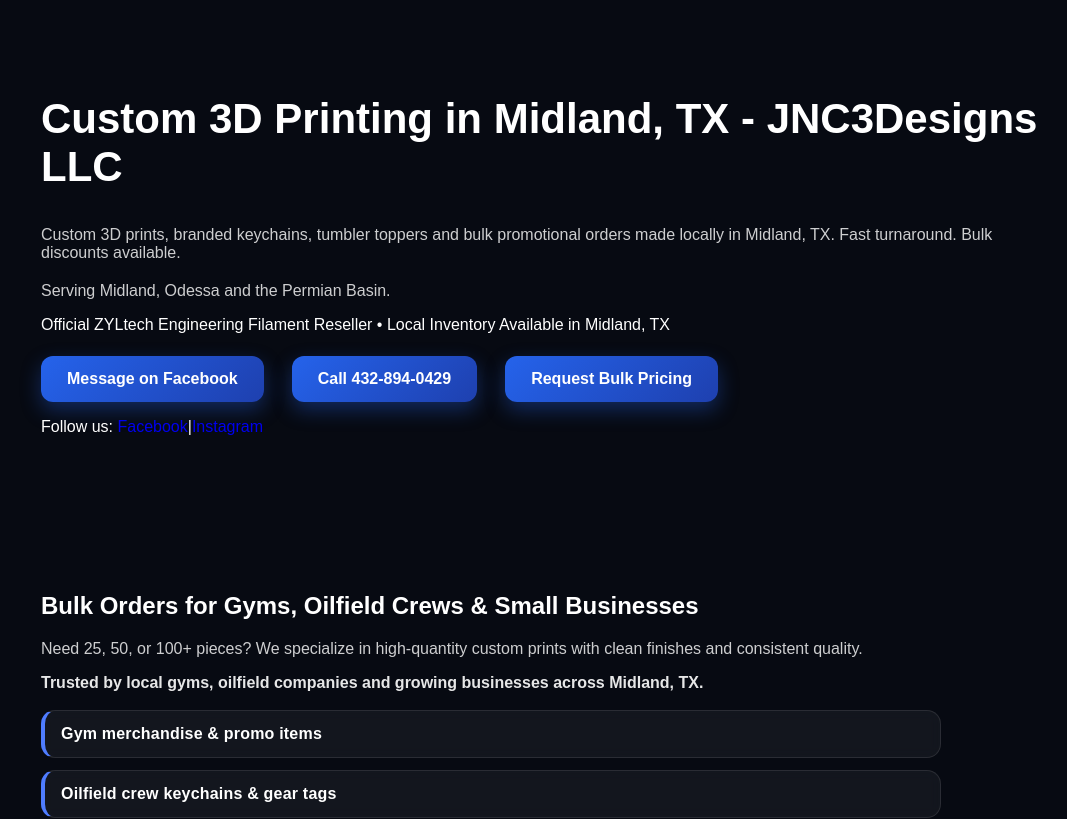
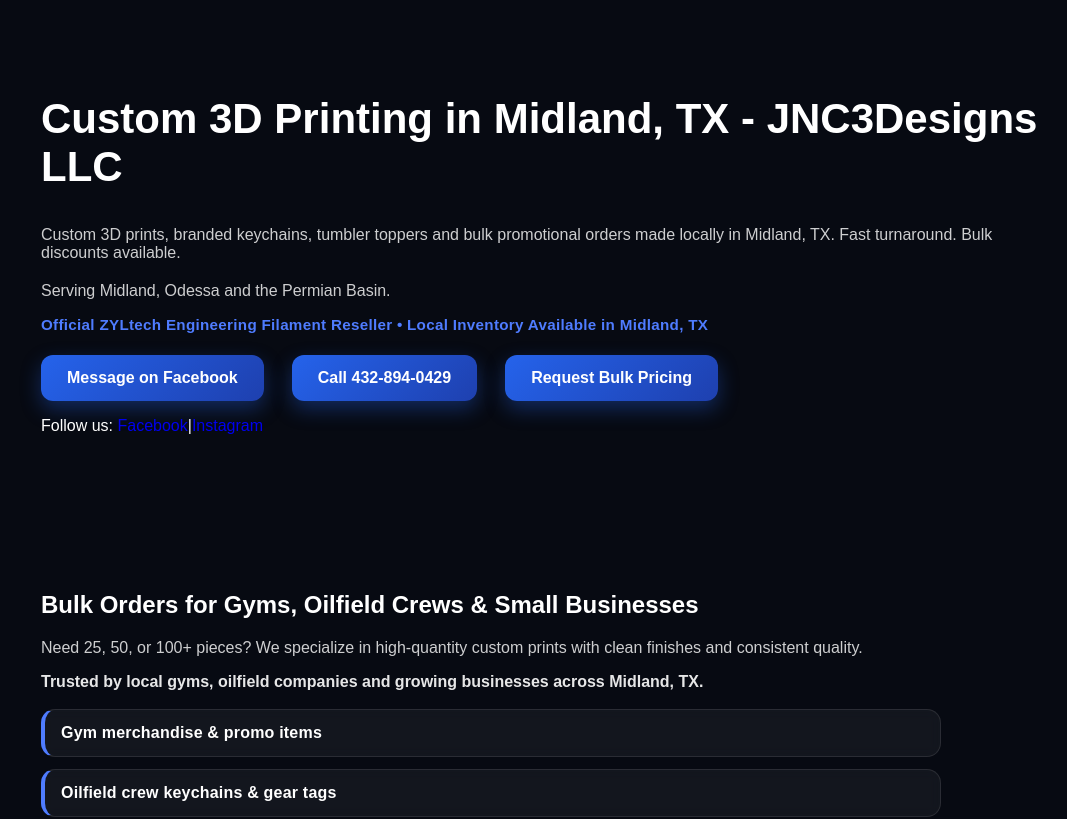
Before and after one commit to jnc3designs/jnc3designs-website, a Next.js app in the folder jnc3designs-premium/: page / in a window 1280 px wide. Shown: the top 819 px of the page, without its empty margins (99-1166 px from the left). Built offline with nearby package versions, Linux system fonts and the light colour scheme.

Commit message:
Update globals.css

```diff
--- a/jnc3designs-premium/app/globals.css
+++ b/jnc3designs-premium/app/globals.css
@@ -204,3 +204,10 @@
   font-weight: 500;
   opacity: 0.9;
 }
+.hero-subnote {
+  margin-top: 14px;
+  font-weight: 600;
+  font-size: 0.95rem;
+  color: #4f7cff;
+  letter-spacing: 0.3px;
+}
```
